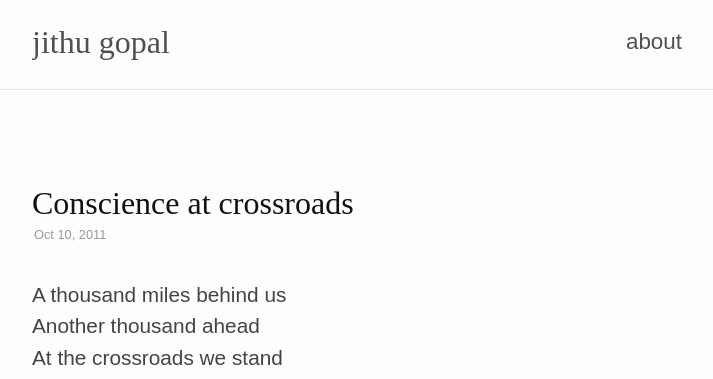
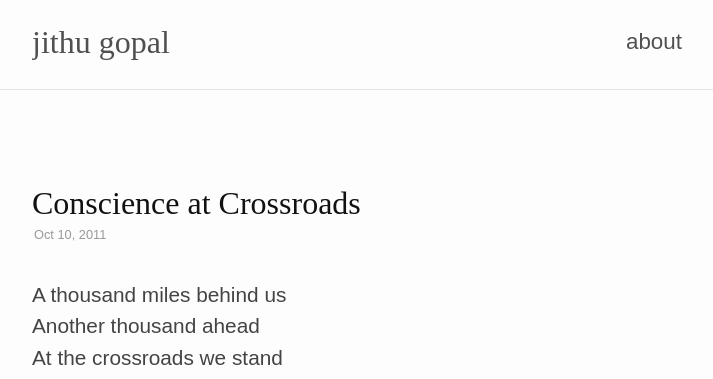
Before and after one commit to jithugopal/jithugopal.github.com, a Jekyll site: the page built from _posts/2011-10-10-conscience-at-crossroads.md, in a window 1280 px wide. Shown: the top 379 px of the page, without its empty margins (283-996 px from the left). Built offline with Jekyll 4.4.1, drawn with Linux system fonts in a browser that asks for light colours; nearby versions of some CDN libraries; Markdown is read by kramdown in place of the engine named in the settings; comment, search, counter and statistics services are not loaded.

```diff
--- a/_posts/2011-10-10-conscience-at-crossroads.md
+++ b/_posts/2011-10-10-conscience-at-crossroads.md
@@ -1,6 +1,6 @@
 ---
 layout: post
-title: Conscience at crossroads
+title: Conscience at Crossroads
 permalink: '/posts/conscience-at-crossroads.html'
 redirect_from: '/2011/10/10/conscience.html'
 ---
```
